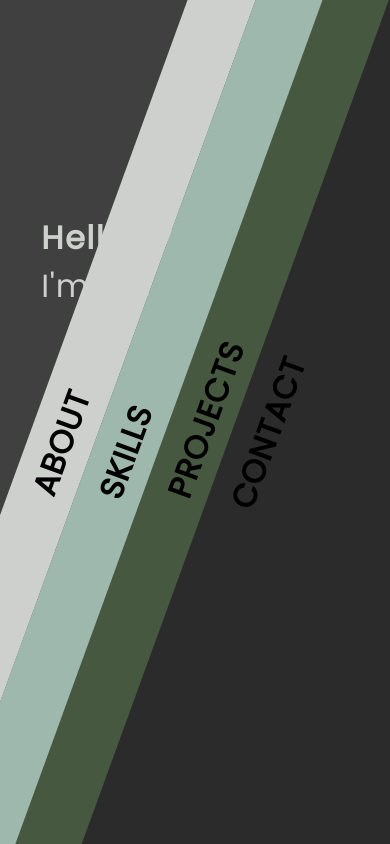
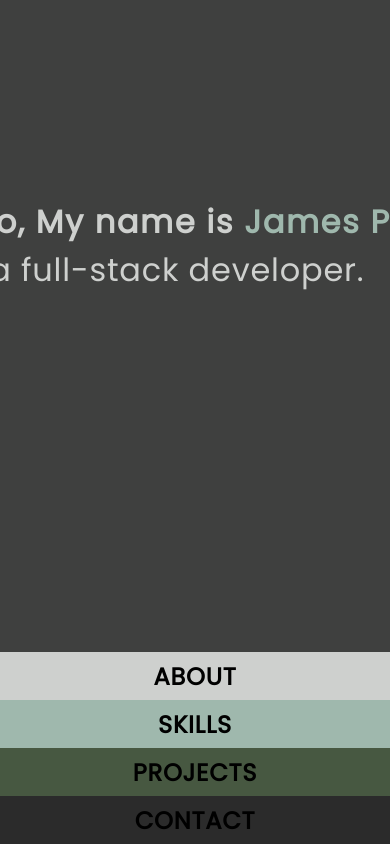
Before and after one commit to jcpage02/portfolio, a React (Create React App) app: page / in a window 390 px wide. Built offline with nearby package versions, Linux system fonts and the light colour scheme.

Commit message:
mobile view for menu is set to bottom now

```diff
--- a/src/App.scss
+++ b/src/App.scss
@@ -64,7 +64,6 @@
   width: 40em;
 }
 
-
 .window-none {
   position: absolute;
   width: 100vw;
@@ -87,3 +86,22 @@
     margin-right: 4.5em;
   }
 }
+@media (max-width: 900px) {
+  .App {
+    flex-direction: column;
+    flex-wrap: wrap;
+    justify-content: flex-end;
+    align-items: center;
+  }
+  .app-home {
+    align-items: center;
+    height: 100%;
+    width: 100%;
+    left: auto;
+  }
+  .app-home-text {
+    margin-right: 0;
+    margin-top: 0;
+    margin-bottom: 22em;
+  }
+}
--- a/src/components/About/About.scss
+++ b/src/components/About/About.scss
@@ -88,19 +88,38 @@
     height: 150%;
     width: 40em;
   }
-  .about h5 {
-    margin-left: -.7em;
+  .about > h5 {
+    margin-left: -0.7em;
     margin-top: 1.4em;
     transition: all 1s;
   }
   .about-slide > h5 {
-    margin-left: -.7em;
+    margin-left: -0.7em;
     margin-top: -10em;
     transition: all 1s;
   }
-  // .about-more-none {
-  // }
-  // .about-more {
-  //   left: 3.5em;
-  // }
 }
+
+@media (max-width: 900px) {
+  .about {
+    justify-content: center;
+    height: 3em;
+    width: 100%;
+    margin: 0;
+    transform: rotate(0deg);
+  }
+  .about-slide {
+    height: 150%;
+    width: 40em;
+  }
+  .about h5 {
+    transform: rotate(0deg);
+    font-size: 1.5em;
+    margin: 0;
+  }
+  .about-slide > h5 {
+    margin-left: -0.7em;
+    margin-top: -10em;
+    transition: all 1s;
+  }
+}
--- a/src/components/Contact/Contact.scss
+++ b/src/components/Contact/Contact.scss
@@ -134,10 +134,33 @@
     margin-left: -1.4em;
     margin-top: 4.8em;
   }
-  // .contact-more-none {
-  // }
-  // .contact-more {
-  //   margin-bottom: 14em;
-  //   margin-left: -2em;
-  // }
+  .contact-more-none {
+  }
+  .contact-more {
+    margin-bottom: 8em;
+    margin-left: 0em;
+  }
 }
+@media (max-width: 900px) {
+  .contact {
+    justify-content: center;
+    height: 3em;
+    width: 100%;
+    margin: 0;
+    transform: rotate(0deg);
+  }
+  .contact-slide {
+    height: 150%;
+    width: 40em;
+  }
+  .contact h5 {
+    transform: rotate(0deg);
+    font-size: 1.5em;
+    margin: 0;
+  }
+  .contact-slide > h5 {
+    margin-left: -0.7em;
+    margin-top: -10em;
+    transition: all 1s;
+  }
+}
--- a/src/components/Projects/Projects.scss
+++ b/src/components/Projects/Projects.scss
@@ -99,9 +99,28 @@
     margin-left: -1.5em;
     margin-top: -10em;
   }
-  // .projects-more-none {
-  // }
-  // .projects-more {
-  //   left: 3.5em;
-  // }
 }
+
+@media (max-width: 900px) {
+  .projects {
+    justify-content: center;
+    height: 3em;
+    width: 100%;
+    margin: 0;
+    transform: rotate(0deg);
+  }
+  .projects-slide {
+    height: 150%;
+    width: 40em;
+  }
+  .projects h5 {
+    transform: rotate(0deg);
+    font-size: 1.5em;
+    margin: 0;
+  }
+  .projects-slide > h5 {
+    margin-left: -0.7em;
+    margin-top: -10em;
+    transition: all 1s;
+  }
+}
--- a/src/components/Skills/Skills.scss
+++ b/src/components/Skills/Skills.scss
@@ -163,10 +163,32 @@
     margin-left: -.5em;
     margin-top: -10em;
   }
-  // .skills-more-none {
-  // }
   .skills-more {
     margin-top: 2em;
     left: 8em;
   }
 }
+
+@media (max-width: 900px) {
+  .skills {
+    justify-content: center;
+    height: 3em;
+    width: 100%;
+    margin: 0;
+    transform: rotate(0deg);
+  }
+  .skills-slide {
+    height: 150%;
+    width: 40em;
+  }
+  .skills h5 {
+    transform: rotate(0deg);
+    font-size: 1.5em;
+    margin: 0;
+  }
+  .skills-slide > h5 {
+    margin-left: -0.7em;
+    margin-top: -10em;
+    transition: all 1s;
+  }
+}
```
